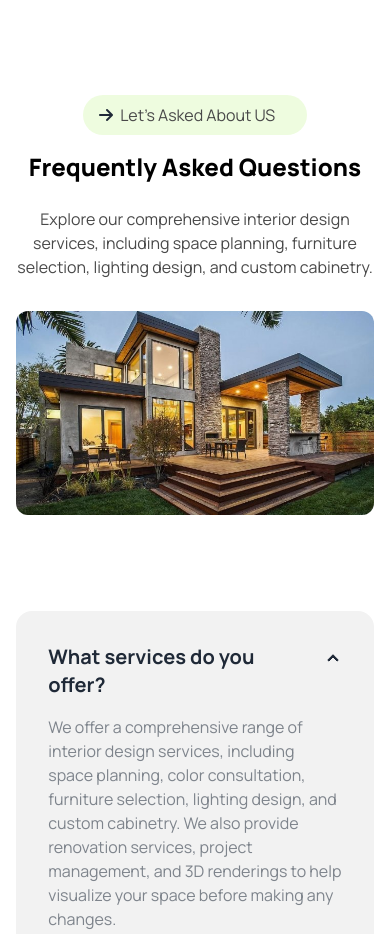
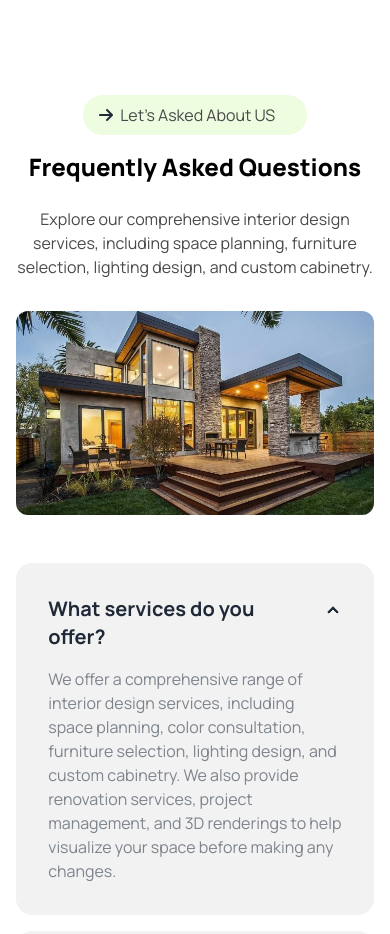
Before and after one commit to YounusMontasir/Rinterio-design-consultation-website-A3, a plain HTML site: page index.html in a window 390 px wide. Shown: the part 6210-7144 px from the top of the page. Drawn offline with nearby package versions, Linux system fonts and the light colour scheme.

Commit message:
image resize

```diff
--- a/index.html
+++ b/index.html
@@ -324,7 +324,7 @@
         </section >
 
         <!-- challange unique section -->
-        <section class="mb-40 w-11/12 lg:w-5/6 mx-auto">
+        <section class="mb-24 lg:mb-40 w-11/12 lg:w-5/6 mx-auto">
           <div class="bg-[#ABEF5F33] bg-opacity-20  px-4 py-2 w-56 rounded-3xl mx-auto mb-4">
             <i class="fa-solid fa-arrow-right"></i>
             <span class="ml-1 text-color1">Let's Asked About US</span>
@@ -332,9 +332,9 @@
           <h2 class="text-black font-extrabold text-2xl lg:text-[50px] lg:leading-[55px] mb-6 text-center">Frequently Asked Questions</h2>
           <p class="text-color1 mb-8 text-center lg:w-3/5 mx-auto">Explore our comprehensive interior design services, including space planning, furniture selection, lighting design, and custom cabinetry.</p>
 
-        <div class="flex flex-col lg:flex-row gap-24 items-center">
+        <div class="flex flex-col lg:flex-row gap-12 items-center">
           <div>
-            <img class="w-[588px] lg:h-[488px] rounded-xl" src="assets/challange2.jpg" alt="">
+            <img class="w-[588px] lg:h-[558px]  rounded-xl" src="assets/challange2.jpg" alt="">
           </div>
           <!-- accordion -->
           <div class="w-full lg:w-1/2 space-y-4">
```
